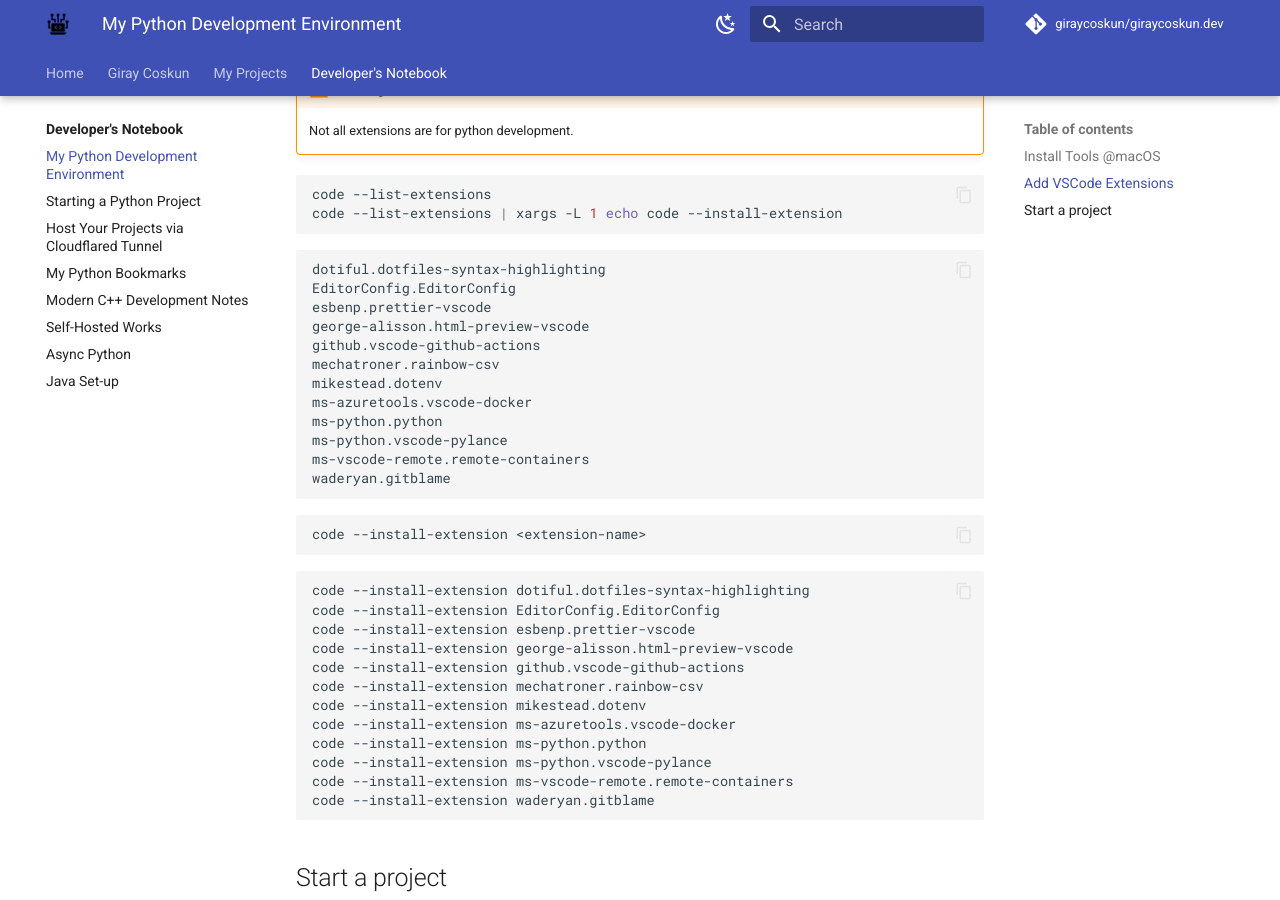
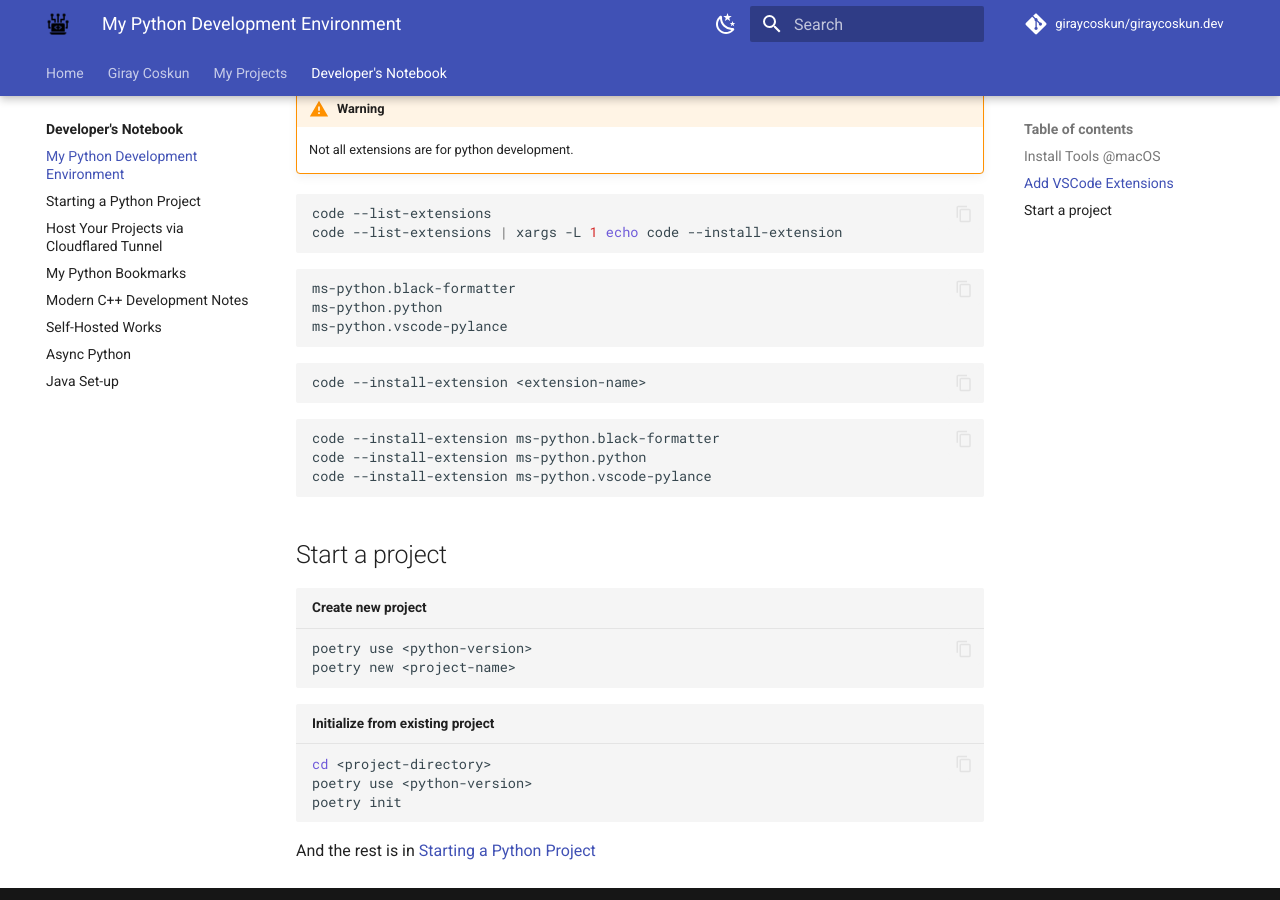
Before and after one commit to giraycoskun/giraycoskun.dev, an MkDocs documentation site: the page built from docs/developers-notebook/my-python-development-environment.md, in a window 1280 px wide and 900 px high, scrolled down 1179 px. Built offline with MkDocs 1.6.1 and Material for MkDocs 9.7.7, drawn with Linux system fonts in a browser that asks for light colours; comment, search, counter and statistics services are not loaded.

Commit message:
Minor change in blog:2

````diff
--- a/docs/developers-notebook/my-python-development-environment.md
+++ b/docs/developers-notebook/my-python-development-environment.md
@@ -60,18 +61,9 @@
 ```
 
 ```zsh
-dotiful.dotfiles-syntax-highlighting
-EditorConfig.EditorConfig
-esbenp.prettier-vscode
-george-alisson.html-preview-vscode
-github.vscode-github-actions
-mechatroner.rainbow-csv
-mikestead.dotenv
-ms-azuretools.vscode-docker
+ms-python.black-formatter
 ms-python.python
 ms-python.vscode-pylance
-ms-vscode-remote.remote-containers
-waderyan.gitblame
 ```
 
 ```zsh
@@ -79,28 +71,21 @@
 ```
 
 ```
-code --install-extension dotiful.dotfiles-syntax-highlighting
-code --install-extension EditorConfig.EditorConfig
-code --install-extension esbenp.prettier-vscode
-code --install-extension george-alisson.html-preview-vscode
-code --install-extension github.vscode-github-actions
-code --install-extension mechatroner.rainbow-csv
-code --install-extension mikestead.dotenv
-code --install-extension ms-azuretools.vscode-docker
+code --install-extension ms-python.black-formatter
 code --install-extension ms-python.python
 code --install-extension ms-python.vscode-pylance
-code --install-extension ms-vscode-remote.remote-containers
-code --install-extension waderyan.gitblame
 ```
 
 ## Start a project
 
 ```zsh title="Create new project"
+poetry use <python-version>
 poetry new <project-name>
 ```
 
 ```zsh title="Initialize from existing project"
 cd <project-directory>
+poetry use <python-version>
 poetry init
 ```
 
````
Also changed, not shown: other parts of docs/developers-notebook/my-python-development-environment.md (+1 -0 lines).
